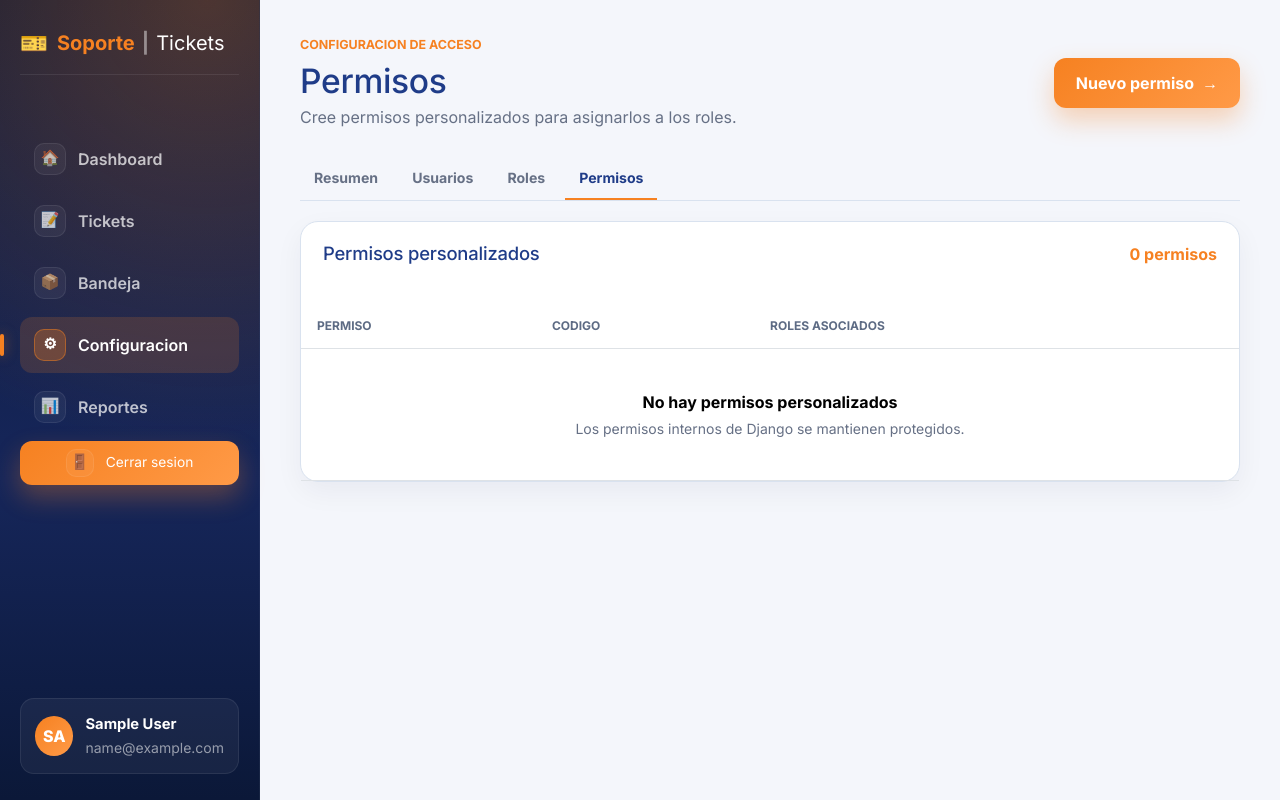
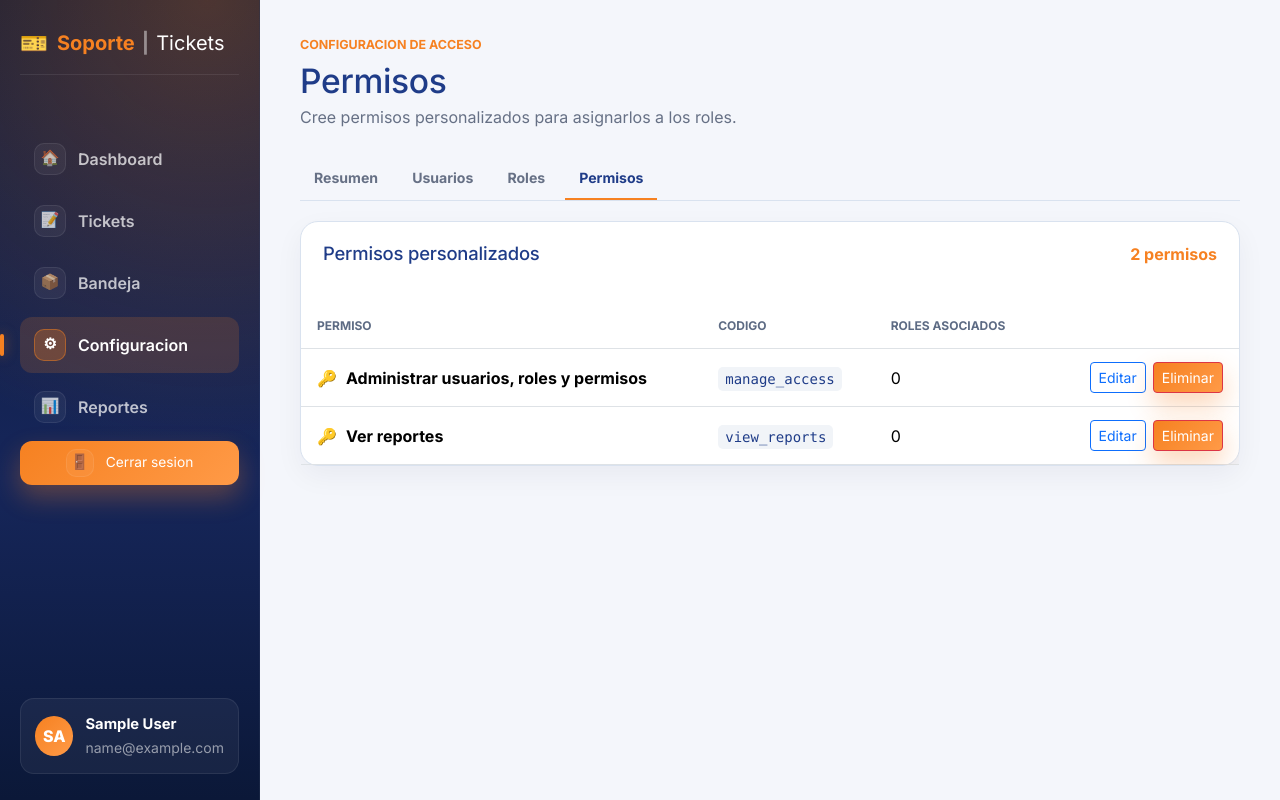
Before and after one commit to cruzayala/GestionTicketUAPA, a Django app: page /configuracion/permisos/ in a window 1280 px wide. Run offline with Django 5.2, Linux system fonts and the light colour scheme; the visitor is signed in with stand-in values (Sample User, id 1).

Commit message:
fix: corregir permisos y seguimiento de tickets

```diff
--- a/templates/tickets/access_permissions.html
+++ b/templates/tickets/access_permissions.html
@@ -11,7 +11,7 @@
                 <h1>Permisos</h1>
                 <p class="sub-titulo">Cree permisos personalizados para asignarlos a los roles.</p>
             </div>
-            <a class="boton-principal" href="{% url 'access_permission_create' %}">Nuevo permiso <span class="boton-flecha">&rarr;</span></a>
+            {% if can_create %}<a class="boton-principal" href="{% url 'access_permission_create' %}">Nuevo permiso <span class="boton-flecha">&rarr;</span></a>{% endif %}
         </header>
 
         <nav class="access-tabs" aria-label="Administracion de acceso">
--- a/templates/tickets/panel.html
+++ b/templates/tickets/panel.html
@@ -13,9 +13,9 @@
             </div>
             <div class="acciones">
                 <div class="bienvenida">
-                    <span class="sidebar-avatar">AS</span>
+                    <span class="sidebar-avatar">{{ request.user.username|slice:":2"|upper }}</span>
                     <div>
-                        <strong>Admin</strong>
+                        <strong>{{ request.user.get_full_name|default:request.user.username }}</strong>
                         <small>En linea</small>
                     </div>
                 </div>
--- a/templates/tickets/sidebar.html
+++ b/templates/tickets/sidebar.html
@@ -1,6 +1,6 @@
 <aside class="sidebar">
     <header class="marca">
-        <a class="logo-principal logo-sidebar logo-claro" href="{% url 'panel' %}">
+        <a class="logo-principal logo-sidebar logo-claro" href="{% if request.user.is_staff or perms.tickets.view_ticket %}{% url 'panel' %}{% elif perms.tickets.manage_access %}{% url 'settings' %}{% elif perms.tickets.view_reports %}{% url 'reports' %}{% else %}{% url 'ticket_create_admin' %}{% endif %}">
             <span class="logo-icono">&#127915;</span>
             <span class="logo-resaltado">Soporte</span>
             <span class="logo-separador">|</span>
@@ -9,6 +9,7 @@
     </header>
 
     <nav class="menu-lateral">
+        {% if request.user.is_staff or perms.tickets.view_ticket %}
             <a href="{% url 'panel' %}" class="{% if active == 'panel' %}activo{% endif %}">
                 <span class="menu-icono">&#127968;</span>
                 Dashboard
@@ -21,16 +22,19 @@
                 <span class="menu-icono">&#128230;</span>
                 Bandeja
             </a>
-        {% if request.user.is_staff %}
+        {% endif %}
+        {% if request.user.is_staff or perms.tickets.manage_access %}
             <a href="{% url 'settings' %}" class="{% if active == 'settings' %}activo{% endif %}">
                 <span class="menu-icono">&#9881;</span>
                 Configuracion
             </a>
         {% endif %}
+        {% if request.user.is_staff or perms.tickets.view_reports %}
             <a href="{% url 'reports' %}" class="{% if active == 'reports' %}activo{% endif %}">
                 <span class="menu-icono">&#128202;</span>
                 Reportes
             </a>
+        {% endif %}
         <form method="post" action="{% url 'logout' %}" class="sidebar-logout">
             {% csrf_token %}
             <button type="submit">
--- a/tickets/forms.py
+++ b/tickets/forms.py
@@ -2,8 +2,16 @@ from django import forms
 from django.contrib.auth import get_user_model
 from django.contrib.auth.forms import UserCreationForm
 from django.contrib.auth.models import Group, Permission
+from django.contrib.auth import password_validation
+from django.core.exceptions import ValidationError
 
 from .models import CATEGORY_CHOICES, PRIORITY_CHOICES, STATUS_CHOICES
+
+
+FUNCTIONAL_PERMISSION_CHOICES = [
+    ("view_reports", "Ver reportes"),
+    ("manage_access", "Administrar usuarios, roles y permisos"),
+]
 
 
 class LoginForm(forms.Form):
@@ -47,15 +55,18 @@ class TicketUpdateForm(forms.Form):
     status = forms.ChoiceField(choices=STATUS_CHOICES, widget=forms.Select(attrs={"class": "form-select"}))
     note = forms.CharField(required=False, widget=forms.Textarea(attrs={"rows": 4, "placeholder": "Escriba una respuesta o actualizacion para el solicitante", "class": "form-control"}))
 
-    def __init__(self, *args, staff_users=None, **kwargs):
+    def __init__(self, *args, support_users=None, **kwargs):
         super().__init__(*args, **kwargs)
-        if staff_users is not None:
-            self.fields["assigned_to"].queryset = staff_users
+        if support_users is not None:
+            self.fields["assigned_to"].queryset = support_users
 
 
 class TicketCommentForm(forms.Form):
-    email = forms.EmailField(widget=forms.EmailInput(attrs={"placeholder": "El correo usado al crear el ticket", "class": "form-control"}))
     message = forms.CharField(min_length=5, widget=forms.Textarea(attrs={"rows": 4, "placeholder": "Escriba informacion adicional o responda al equipo de soporte", "class": "form-control"}))
+
+
+class TicketAccessForm(forms.Form):
+    email = forms.EmailField(widget=forms.EmailInput(attrs={"placeholder": "Correo usado al crear el ticket", "class": "form-control"}))
 
 
 class UserCreateForm(UserCreationForm):
@@ -64,7 +75,7 @@ class UserCreateForm(UserCreationForm):
     email = forms.EmailField(label="Correo", widget=forms.EmailInput(attrs={"class": "form-control"}))
     groups = forms.ModelMultipleChoiceField(label="Roles", queryset=Group.objects.order_by("name"), required=False, widget=forms.CheckboxSelectMultiple)
     is_active = forms.BooleanField(label="Cuenta activa", required=False, initial=True)
-    is_staff = forms.BooleanField(label="Acceso administrativo", required=False, initial=True)
+    is_staff = forms.BooleanField(label="Acceso administrativo", required=False, initial=False)
 
     class Meta:
         model = get_user_model()
@@ -109,8 +120,11 @@ class UserUpdateForm(forms.ModelForm):
         if password1 or password2:
             if password1 != password2:
                 self.add_error("password2", "Las contrasenas no coinciden.")
-            elif len(password1) < 8:
-                self.add_error("password1", "La contrasena debe tener al menos 8 caracteres.")
+            else:
+                try:
+                    password_validation.validate_password(password1, self.instance)
+                except ValidationError as errors:
+                    self.add_error("password1", errors)
         return cleaned_data
 
     def save(self, commit=True):
@@ -125,6 +139,9 @@ class UserUpdateForm(forms.ModelForm):
 
 class PermissionChoiceField(forms.ModelMultipleChoiceField):
     def label_from_instance(self, permission):
+        functional_labels = dict(FUNCTIONAL_PERMISSION_CHOICES)
+        if permission.codename in functional_labels:
+            return functional_labels[permission.codename]
         action = permission.codename.split("_", 1)[0]
         action_labels = {"add": "Crear", "change": "Editar", "delete": "Eliminar", "view": "Ver"}
         model_labels = {"group": "roles", "permission": "permisos", "user": "usuarios", "ticket": "tickets", "ticketevent": "seguimiento de tickets"}
@@ -151,27 +168,28 @@ class RoleForm(forms.ModelForm):
 
 
 class CustomPermissionForm(forms.ModelForm):
-    codename = forms.RegexField(
+    codename = forms.ChoiceField(
         label="Codigo",
-        regex=r"^[a-z0-9_]+$",
-        widget=forms.TextInput(attrs={"class": "form-control", "placeholder": "gestionar_reportes"}),
-        error_messages={"invalid": "Use letras minusculas, numeros y guion bajo."},
+        choices=FUNCTIONAL_PERMISSION_CHOICES,
+        widget=forms.Select(attrs={"class": "form-select"}),
     )
 
     class Meta:
         model = Permission
-        fields = ("name", "codename")
-        labels = {"name": "Nombre del permiso"}
-        widgets = {
-            "name": forms.TextInput(attrs={"class": "form-control", "placeholder": "Gestionar reportes"}),
-        }
+        fields = ("codename",)
 
     def __init__(self, *args, content_type=None, **kwargs):
         self.content_type = content_type
         super().__init__(*args, **kwargs)
+        current_codename = self.instance.codename if self.instance.pk else None
+        existing = set(Permission.objects.filter(content_type=content_type).values_list("codename", flat=True))
+        self.fields["codename"].choices = [
+            choice for choice in FUNCTIONAL_PERMISSION_CHOICES
+            if choice[0] == current_codename or choice[0] not in existing
+        ]
 
     def clean_codename(self):
-        codename = self.cleaned_data["codename"].strip().lower()
+        codename = self.cleaned_data["codename"]
         existing = Permission.objects.filter(content_type=self.content_type, codename=codename)
         if self.instance.pk:
             existing = existing.exclude(pk=self.instance.pk)
@@ -182,6 +200,7 @@ class CustomPermissionForm(forms.ModelForm):
     def save(self, commit=True):
         permission = super().save(commit=False)
         permission.content_type = self.content_type
+        permission.name = dict(FUNCTIONAL_PERMISSION_CHOICES)[permission.codename]
         if commit:
             permission.save()
         return permission
--- a/tickets/views.py
+++ b/tickets/views.py
@@ -10,11 +10,16 @@ from django.shortcuts import get_object_or_404, redirect, render
 from django.views.decorators.http import require_POST
 from django.utils import timezone
 
-from .forms import AdminTicketCreateForm, ContactForm, CustomPermissionForm, LoginForm, RoleForm, SearchTicketForm, TicketCommentForm, TicketDetailForm, TicketUpdateForm, UserCreateForm, UserUpdateForm
+from .forms import AdminTicketCreateForm, ContactForm, CustomPermissionForm, FUNCTIONAL_PERMISSION_CHOICES, LoginForm, RoleForm, SearchTicketForm, TicketAccessForm, TicketCommentForm, TicketDetailForm, TicketUpdateForm, UserCreateForm, UserUpdateForm
 from .models import Ticket, TicketEvent
 
 
 def support_required(user):
+    permissions = ["tickets.view_ticket", "tickets.add_ticket", "tickets.view_reports", "tickets.manage_access"]
+    return user.is_authenticated and (user.is_staff or any(user.has_perm(permission) for permission in permissions))
+
+
+def ticket_view_required(user):
     return user.is_authenticated and (user.is_staff or user.has_perm("tickets.view_ticket"))
 
 
@@ -31,7 +36,29 @@ def ticket_delete_required(user):
 
 
 def access_required(user):
-    return user.is_authenticated and user.is_staff
+    return user.is_authenticated and (user.is_staff or user.has_perm("tickets.manage_access"))
+
+
+def reports_required(user):
+    return user.is_authenticated and (user.is_staff or user.has_perm("tickets.view_reports"))
+
+
+def login_destination(user):
+    if user.is_staff or user.has_perm("tickets.view_ticket"):
+        return "panel"
+    if user.has_perm("tickets.manage_access"):
+        return "settings"
+    if user.has_perm("tickets.view_reports"):
+        return "reports"
+    return "ticket_create_admin"
+
+
+def support_agents():
+    return get_user_model().objects.filter(is_active=True).filter(
+        Q(is_staff=True)
+        | Q(groups__permissions__content_type__app_label="tickets", groups__permissions__codename="change_ticket")
+        | Q(user_permissions__content_type__app_label="tickets", user_permissions__codename="change_ticket")
+    ).distinct().order_by("username")
 
 
 def home(request):
@@ -47,7 +74,7 @@ def home(request):
 
 def login_view(request):
     if support_required(request.user):
-        return redirect("panel")
+        return redirect(login_destination(request.user))
     form = LoginForm(request.POST or None)
     error = ""
     if request.method == "POST" and form.is_valid():
@@ -56,8 +83,8 @@ def login_view(request):
         user = authenticate(request, username=username, password=password)
         if user and support_required(user):
             auth_login(request, user)
-            return redirect("panel")
-        error = "Usuario o contrasena incorrectos, o la cuenta no tiene acceso administrativo."
+            return redirect(login_destination(user))
+        error = "Usuario o contrasena incorrectos, o la cuenta no tiene permisos de acceso."
     return render(request, "tickets/login.html", {"form": form, "error": error})
 
 
@@ -67,7 +94,7 @@ def logout_view(request):
     return redirect("home")
 
 
-@user_passes_test(support_required, login_url="login")
+@user_passes_test(ticket_view_required, login_url="login")
 def panel(request):
     tickets = Ticket.objects.all()
     closed_tickets = list(tickets.filter(status="Cerrado", closed_at__isnull=False))
@@ -86,7 +113,7 @@ def panel(request):
     return render(request, "tickets/panel.html", context)
 
 
-@user_passes_test(support_required, login_url="login")
+@user_passes_test(ticket_view_required, login_url="login")
 def ticket_list(request):
     all_tickets = Ticket.objects.all()
     tickets = all_tickets
@@ -137,7 +164,7 @@ def ticket_list(request):
     return render(request, "tickets/tickets.html", context)
 
 
-@user_passes_test(support_required, login_url="login")
+@user_passes_test(reports_required, login_url="login")
 def reports(request):
     tickets = Ticket.objects.all()
     closed_tickets = list(tickets.filter(status="Cerrado", closed_at__isnull=False))
@@ -146,7 +173,7 @@ def reports(request):
         average_minutes = sum((ticket.closed_at - ticket.created_at).total_seconds() / 60 for ticket in closed_tickets) / len(closed_tickets)
     hours, minutes = divmod(int(average_minutes), 60)
     staff_summary = []
-    for user in get_user_model().objects.filter(is_staff=True, is_active=True).order_by("username"):
+    for user in support_agents():
         assigned = tickets.filter(assigned_to=user)
         staff_summary.append({
             "name": user.get_full_name() or user.username,
@@ -221,6 +248,7 @@ def ticket_detail_form(request):
             author_role="Sistema",
         )
         request.session["last_ticket"] = ticket.number
+        request.session[f"ticket_access_{ticket.number}"] = True
         request.session.pop("ticket_contact", None)
         return redirect("ticket_confirm")
     return render(request, "tickets/ticket_detalle.html", {"form": form})
@@ -236,11 +264,23 @@ def ticket_confirm(request):
 
 def ticket_status(request, number):
     ticket = get_object_or_404(Ticket, number=number.upper())
-    form = TicketCommentForm(request.POST or None)
+    access_key = f"ticket_access_{ticket.number}"
+    verified = request.session.get(access_key, False)
+    form = TicketCommentForm(request.POST or None if request.POST.get("action") == "comment" else None)
+    access_form = TicketAccessForm(request.POST or None if request.POST.get("action") == "verify" else None)
     error = ""
-    if request.method == "POST" and form.is_valid():
-        email = form.cleaned_data["email"].strip().lower()
+    access_error = ""
+    if request.method == "POST" and request.POST.get("action") == "verify" and access_form.is_valid():
+        email = access_form.cleaned_data["email"].strip().lower()
         if email == ticket.email.lower():
+            request.session[access_key] = True
+            messages.success(request, "Correo verificado. Ya puede consultar el seguimiento completo.")
+            return redirect("ticket_status", number=ticket.number)
+        access_error = "El correo no coincide con el usado al crear este ticket."
+    if request.method == "POST" and request.POST.get("action") == "comment":
+        if not verified:
+            return redirect("ticket_status", number=ticket.number)
+        if form.is_valid():
             TicketEvent.objects.create(
                 ticket=ticket,
                 title="Mensaje del solicitante",
@@ -250,14 +290,21 @@ def ticket_status(request, number):
             )
             messages.success(request, "Su mensaje fue agregado al seguimiento del ticket.")
             return redirect("ticket_status", number=ticket.number)
-        error = "El correo no coincide con el usado al crear este ticket."
-    return render(request, "tickets/estado_ticket.html", {"ticket": ticket, "form": form, "error": error})
+        error = "Revise el mensaje antes de enviarlo."
+    return render(request, "tickets/estado_ticket.html", {
+        "ticket": ticket,
+        "form": form,
+        "access_form": access_form,
+        "verified": verified,
+        "error": error,
+        "access_error": access_error,
+    })
 
 
 @user_passes_test(ticket_change_required, login_url="login")
 def ticket_manage(request, number):
     ticket = get_object_or_404(Ticket, number=number.upper())
-    staff_users = get_user_model().objects.filter(is_staff=True, is_active=True).order_by("username")
+    support_users = support_agents()
     form = TicketUpdateForm(request.POST or None, initial={
         "assigned_to": ticket.assigned_to,
         "category": ticket.category,
@@ -265,7 +312,7 @@ def ticket_manage(request, number):
         "subject": ticket.subject,
         "description": ticket.description,
         "status": ticket.status,
-    }, staff_users=staff_users)
+    }, support_users=support_users)
     if request.method == "POST" and form.is_valid():
         previous_assignee = ticket.assigned_to
         assigned_to = form.cleaned_data["assigned_to"]
@@ -337,7 +384,7 @@ def ticket_delete(request, number):
 @user_passes_test(access_required, login_url="login")
 def settings_view(request):
     ticket_content_type = ContentType.objects.get_for_model(Ticket)
-    custom_permissions = Permission.objects.filter(content_type=ticket_content_type).exclude(codename__in=["add_ticket", "change_ticket", "delete_ticket", "view_ticket"])
+    custom_permissions = Permission.objects.filter(content_type=ticket_content_type, codename__in=[choice[0] for choice in FUNCTIONAL_PERMISSION_CHOICES])
     context = {
         "user_count": get_user_model().objects.count(),
         "role_count": Group.objects.count(),
@@ -373,10 +420,18 @@ def access_user_update(request, user_id):
     user = get_object_or_404(get_user_model(), pk=user_id)
     form = UserUpdateForm(request.POST or None, instance=user)
     if request.method == "POST" and form.is_valid():
+        selected_groups = form.cleaned_data["groups"]
+        keeps_access = form.cleaned_data["is_staff"] or selected_groups.filter(
+            permissions__content_type__app_label="tickets",
+            permissions__codename="manage_access",
+        ).exists() or user.user_permissions.filter(
+            content_type__app_label="tickets",
+            codename="manage_access",
+        ).exists()
         if user == request.user and not form.cleaned_data["is_active"]:
             form.add_error("is_active", "No puede desactivar su propia cuenta.")
-        elif user == request.user and not form.cleaned_data["is_staff"]:
-            form.add_error("is_staff", "No puede retirar su propio acceso administrativo.")
+        elif user == request.user and not keeps_access:
+            form.add_error("groups", "Debe conservar un rol con permiso para administrar el acceso.")
         else:
             updated_user = form.save()
             if user == request.user and form.cleaned_data.get("password1"):
@@ -454,13 +509,16 @@ def access_role_delete(request, role_id):
 
 def custom_permission_queryset():
     content_type = ContentType.objects.get_for_model(Ticket)
-    return Permission.objects.filter(content_type=content_type).exclude(codename__in=["add_ticket", "change_ticket", "delete_ticket", "view_ticket"])
+    return Permission.objects.filter(content_type=content_type, codename__in=[choice[0] for choice in FUNCTIONAL_PERMISSION_CHOICES])
 
 
 @user_passes_test(access_required, login_url="login")
 def access_permissions(request):
     permissions = custom_permission_queryset().order_by("name")
-    return render(request, "tickets/access_permissions.html", {"permissions": permissions})
+    return render(request, "tickets/access_permissions.html", {
+        "permissions": permissions,
+        "can_create": permissions.count() < len(FUNCTIONAL_PERMISSION_CHOICES),
+    })
 
 
 @user_passes_test(access_required, login_url="login")
```
Also changed, not shown: templates/tickets/estado_ticket.html (+24 -4 lines), templates/tickets/ticket_manage.html (+8 -1 lines), tickets/migrations/0005_create_access_permissions.py (added). Lines whose indentation alone changed are shown as unchanged.
